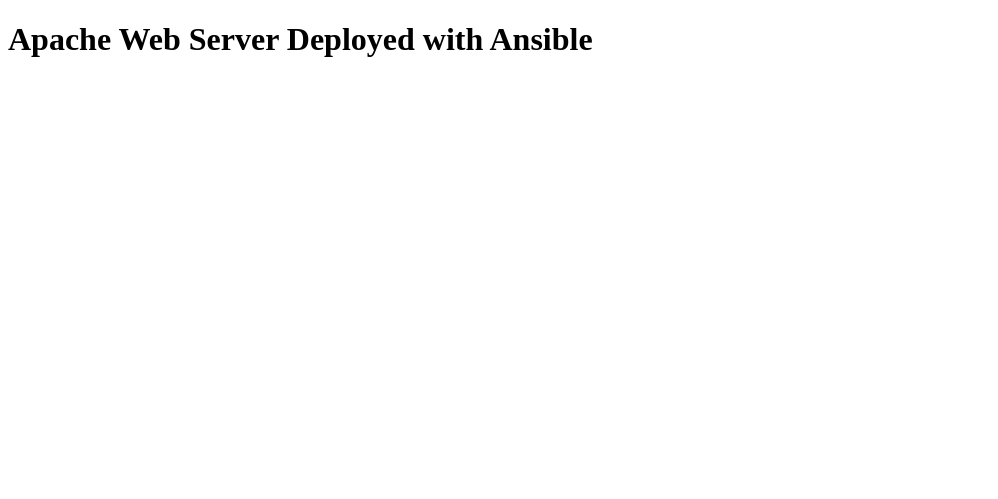
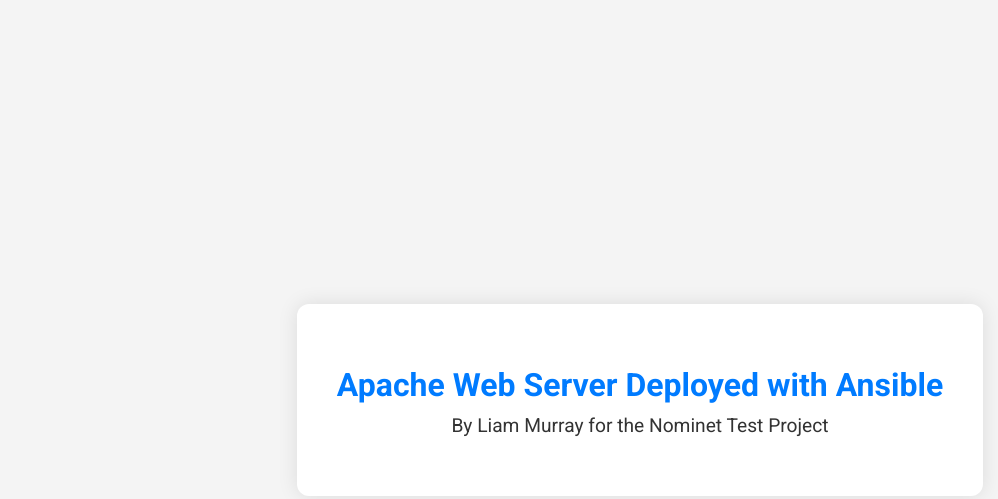
Before and after one commit to muzza-sys/nominet_test, a plain HTML site: page files/index.html in a window 1280 px wide. Shown: the whole page, without its empty margins (0-998 px from the left). Drawn offline with Linux system fonts and the light colour scheme.

Commit message:
Update index.html

```diff
--- a/files/index.html
+++ b/files/index.html
@@ -1,9 +1,45 @@
 <!DOCTYPE html>
-<html>
+<html lang="en">
 <head>
+    <meta charset="UTF-8">
     <title>Liam Murray - Nominet Test Page</title>
+    <link href="https://fonts.googleapis.com/css2?family=Roboto:wght@400;700&display=swap" rel="stylesheet">
+    <style>
+        body {
+            font-family: 'Roboto', sans-serif;
+            background-color: #f4f4f4;
+            color: #333;
+            display: flex;
+            align-items: center;
+            justify-content: center;
+            height: 100vh;
+            margin: 0;
+        }
+
+        .container {
+            background: #fff;
+            padding: 40px;
+            border-radius: 12px;
+            box-shadow: 0 0 20px rgba(0,0,0,0.1);
+            text-align: center;
+        }
+
+        h1 {
+            font-size: 2em;
+            margin-bottom: 10px;
+            color: #007BFF;
+        }
+
+        p {
+            font-size: 1.2em;
+            margin-top: 0;
+        }
+    </style>
 </head>
 <body>
-    <h1>Apache Web Server Deployed with Ansible</h1>
+    <div class="container">
+        <h1>Apache Web Server Deployed with Ansible</h1>
+        <p>By Liam Murray for the Nominet Test Project</p>
+    </div>
 </body>
 </html>
```
